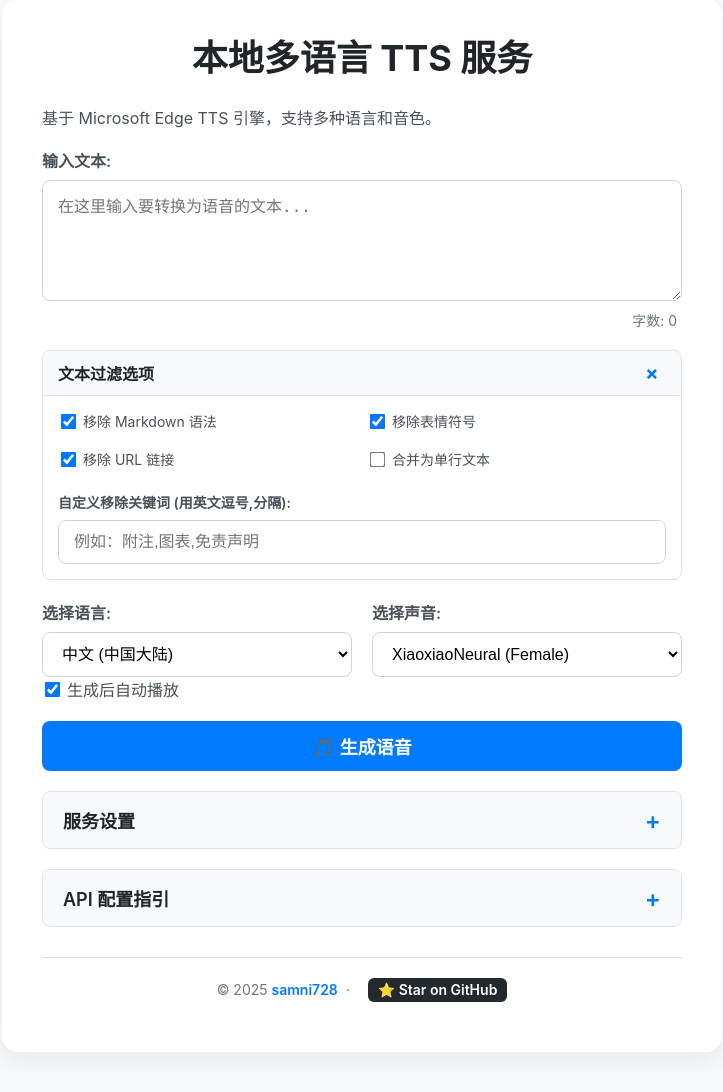
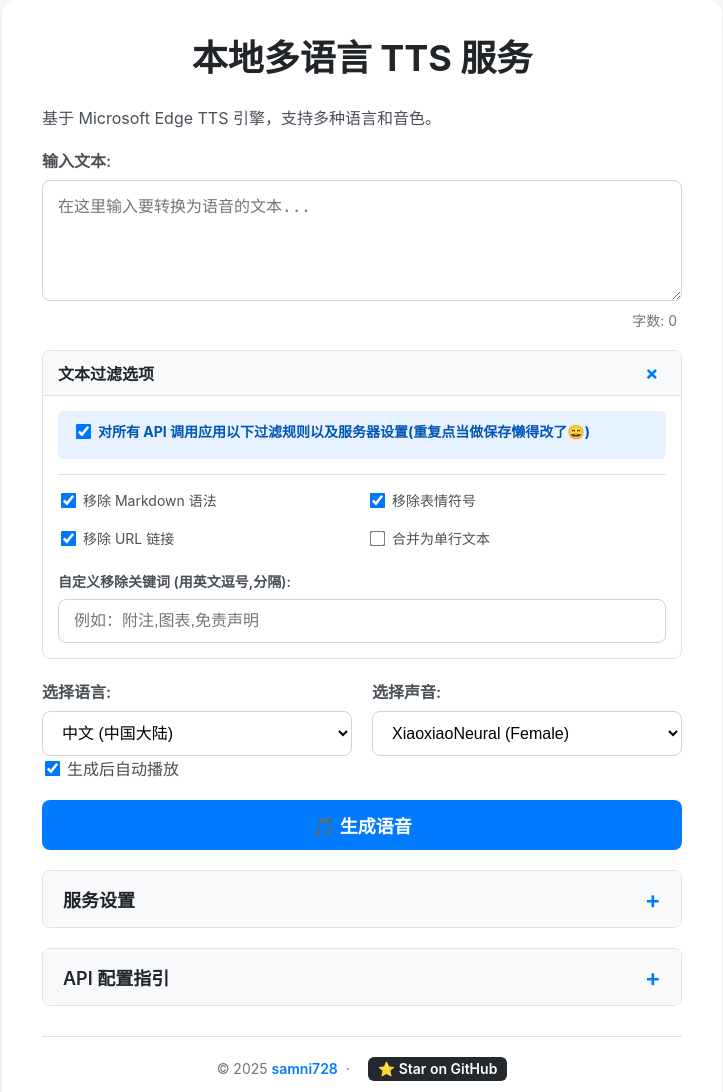
Before and after one commit to samni728/Local-TTS-Service, a Flask app: page / in a window 1280 px wide, after a click on "文本过滤选项". Shown: the part 21-1113 px from the top of the page, without its empty margins (278-1001 px from the left). Before the commit the page ends 1075 px from the top, so only its background shows below. Run offline with Flask 3, Linux system fonts and the light colour scheme.

Commit message:
feat(all): ✨ Final version with all api filter

````diff
--- a/app.py
+++ b/app.py
@@ -15,7 +15,7 @@ import edge_tts
 from flask import Flask, request, jsonify, render_template, send_file, session, redirect, url_for
 from flask_cors import CORS
 from dotenv import load_dotenv
-import emoji # <--- 新增 emoji 库
+import emoji
 
 # --- 配置和初始化 ---
 logging.basicConfig(level=logging.INFO, format='[%(asctime)s] [%(levelname)s] - %(message)s', datefmt='%Y-%m-%d %H:%M:%S')
@@ -47,6 +47,11 @@ def initialize_config():
     global config, MAX_CONCURRENT_REQUESTS
     default_config = {
         "port": 5050, "api_token": "", "max_concurrent_requests": 20,
+        "sync_api_filtering": True,
+        "default_cleaning_options": {
+            "remove_markdown": True, "remove_emoji": True,
+            "no_urls": True, "no_line_breaks": False, "custom_keywords": ""
+        },
         "openai_voice_map": { "shimmer": "zh-CN-XiaoxiaoNeural", "alloy": "en-US-AriaNeural", "fable": "zh-CN-shaanxi-XiaoniNeural", "onyx": "en-US-ChristopherNeural", "nova": "en-US-AvaNeural", "echo": "zh-CN-YunyangNeural" }
     }
     loaded_config = load_config_from_file()
@@ -115,49 +120,32 @@ def login_required(f):
         return f(*args, **kwargs)
     return decorated_function
 
-# --- 核心业务逻辑 (V20: 采纳您的正确逻辑进行最终修复) ---
+# --- 核心业务逻辑 ---
 def pre_process_text(text, options):
     logger.info(f"Applying text cleaning with options: {options}")
-
     processed_text = text
-
-    # 移除 URL
-    if options.get('no_urls'):
-        processed_text = re.sub(r'http\S+|www\S+|https\S+', '', processed_text, flags=re.MULTILINE)
-
-    # 使用 emoji 库移除表情符号
-    if options.get('remove_emoji'):
-        processed_text = emoji.replace_emoji(processed_text, replace='')
-
-    # 移除 Markdown 语法 (采纳您的正确方案)
     if options.get('remove_markdown'):
-        # 替换链接和图片为纯文本
-        processed_text = re.sub(r'\[!\[([^\]]*)\]\([^\)]+\)\]\([^\)]+\)', r'\1', processed_text) # 链接中的图片
-        processed_text = re.sub(r'!\[([^\]]*)\]\([^\)]+\)', r'\1', processed_text) # 图片，保留 alt 文本
-        processed_text = re.sub(r'\[([^\]]+)\]\([^\)]+\)', r'\1', processed_text) # 链接，保留链接文本
-
-        # 移除代码块
+        processed_text = re.sub(r'\[!\[([^\]]*)\]\([^\)]+\)\]\([^\)]+\)', r'\1', processed_text)
+        processed_text = re.sub(r'!\[([^\]]*)\]\([^\)]+\)', r'\1', processed_text)
+        processed_text = re.sub(r'\[([^\]]+)\]\([^\)]+\)', r'\1', processed_text)
         processed_text = re.sub(r'```[\s\S]*?```', '', processed_text)
         processed_text = re.sub(r'`([^`]+)`', r'\1', processed_text)
-
-        # 移除粗体、斜体
         processed_text = re.sub(r'(\*\*|__)(.*?)\1', r'\2', processed_text)
         processed_text = re.sub(r'(\*|_)(.*?)\1', r'\2', processed_text)
-
-        # 移除标题、列表、引用、分隔线等格式符号
         processed_text = re.sub(r'^\s*#+\s*', '', processed_text, flags=re.MULTILINE)
         processed_text = re.sub(r'^\s*[\*\-]\s*|\s*\d+\.\s*', '', processed_text, flags=re.MULTILINE)
         processed_text = re.sub(r'^\s*>\s?', '', processed_text, flags=re.MULTILINE)
         processed_text = re.sub(r'^\s*[-*_]{3,}\s*$', '', processed_text, flags=re.MULTILINE)
-
+    if options.get('remove_emoji'):
+        processed_text = emoji.replace_emoji(processed_text, replace='')
+    if options.get('no_urls'):
+        processed_text = re.sub(r'http\S+|www\S+|https\S+', '', processed_text, flags=re.MULTILINE)
     custom_keywords_str = options.get('custom_keywords', '')
     if custom_keywords_str:
         keywords = [re.escape(k.strip()) for k in custom_keywords_str.split(',') if k.strip()]
         if keywords:
             regex_pattern = '|'.join(keywords)
             processed_text = re.sub(regex_pattern, '', processed_text)
-
-    # 智能重组断裂行
     if not options.get('no_line_breaks'):
         lines = processed_text.split('\n')
         reunited_lines = []
@@ -171,14 +159,11 @@ def pre_process_text(text, options):
         processed_text = '\n'.join(reunited_lines)
     else:
         processed_text = processed_text.replace('\n', ' ')
-
-    # 最后，清理所有多余的空格和制表符
     return re.sub(r' +', ' ', processed_text.replace('\t', ' ')).strip()
 
 def split_text_intelligently(text, options, target_size=800, max_size=1500):
     processed_text = pre_process_text(text, options)
     sentences = re.split(r'((?<![0-9\uff10-\uff19])\.(?![0-9\uff10-\uff19])|[？！?!\n])', processed_text)
-
     rough_chunks = []
     for i in range(0, len(sentences) - 1, 2):
         chunk = sentences[i] + (sentences[i+1] if sentences[i+1] else '')
@@ -186,7 +171,6 @@ def split_text_intelligently(text, options, target_size=800, max_size=1500):
     if len(sentences) % 2 != 0 and sentences[-1].strip():
         rough_chunks.append(sentences[-1].strip())
     if not rough_chunks: return [processed_text] if processed_text.strip() else []
-
     final_chunks = []
     current_chunk = ""
     for chunk in rough_chunks:
@@ -200,7 +184,6 @@ def split_text_intelligently(text, options, target_size=800, max_size=1500):
             current_chunk = (current_chunk + " " + chunk_to_add) if current_chunk else chunk_to_add
     if current_chunk:
         final_chunks.append(current_chunk)
-
     logger.info(f"Intelligently split text into {len(final_chunks)} high-quality chunks.")
     return final_chunks
 
@@ -271,13 +254,13 @@ def update_config():
     global config, MAX_CONCURRENT_REQUESTS
     try:
         new_data = request.get_json()
-        if not all(k in new_data for k in ['port', 'api_token', 'openai_voice_map', 'max_concurrent_requests']):
+        if not all(k in new_data for k in ['port', 'api_token', 'openai_voice_map', 'max_concurrent_requests', 'sync_api_filtering', 'default_cleaning_options']):
             return jsonify({"error": "Invalid data format"}), 400
         config.update(new_data)
         MAX_CONCURRENT_REQUESTS = config.get("max_concurrent_requests", 20)
         save_config_to_file(config)
         logger.info(f"Configuration updated. Max concurrent requests set to: {MAX_CONCURRENT_REQUESTS}")
-        return jsonify({"message": "设置已保存。音色映射、API Token和并发数立即生效，端口修改需重启服务才能应用。"})
+        return jsonify({"message": "设置已保存。"})
     except Exception as e:
         logger.error(f"Error updating config: {e}", exc_info=True)
         return jsonify({"error": "更新配置时发生内部错误。"}), 500
@@ -292,7 +275,15 @@ async def generate_speech():
         try:
             data = request.get_json()
             text, voice_name = data.get("input"), data.get("voice")
-            cleaning_options = data.get("cleaning_options", {})
+
+            # 核心逻辑：决定使用哪套过滤规则
+            if config.get('sync_api_filtering', False):
+                cleaning_options = config.get('default_cleaning_options', {})
+                logger.info("API filtering sync is ON. Using default cleaning options from config.")
+            else:
+                cleaning_options = data.get("cleaning_options", {})
+                logger.info("API filtering sync is OFF. Using cleaning options from request body (if any).")
+
             if not text or not voice_name: return jsonify({"error": {"message": "Parameters 'input' and 'voice' are required"}}), 400
 
             final_voice = config['openai_voice_map'].get(voice_name, voice_name)
--- a/static/css/style.css
+++ b/static/css/style.css
@@ -394,3 +394,19 @@ button:disabled {
   background-color: #444;
   text-decoration: none !important;
 }
+/* 新增: API 同步开关样式 */
+.api-sync-toggle {
+  background-color: #e7f1ff;
+  padding: 10px 15px;
+  border-radius: 6px;
+  margin-bottom: 15px;
+}
+.api-sync-toggle .checkbox-label {
+  font-weight: bold;
+  color: #0056b3;
+}
+hr {
+  border: none;
+  border-top: 1px solid #dee2e6;
+  margin: 15px 0;
+}
--- a/static/js/main.js
+++ b/static/js/main.js
@@ -3,7 +3,7 @@ document.addEventListener("DOMContentLoaded", () => {
   let allVoices = [];
   let currentConfig = {};
   let lastGeneratedBlobUrl = null;
-  let progressInterval = null; // 用于存储进度条的 interval ID
+  let progressInterval = null;
   const OPENAI_VOICE_ALIASES = [
     "shimmer",
     "alloy",
@@ -28,7 +28,6 @@ document.addEventListener("DOMContentLoaded", () => {
   const mappingsContainer = document.getElementById(
     "openai-mappings-container"
   );
-  const saveSettingsButton = document.getElementById("save-settings-button");
   const settingsFeedback = document.getElementById("settings-feedback");
   const charCounter = document.getElementById("char-counter");
   const autoPlayCheckbox = document.getElementById("auto-play");
@@ -36,6 +35,11 @@ document.addEventListener("DOMContentLoaded", () => {
   const progressContainer = document.getElementById("progress-container");
   const progressBar = document.getElementById("progress-bar");
   const progressText = document.getElementById("progress-text");
+  const cleaningOptionsPanel = document.getElementById(
+    "cleaning-options-panel"
+  );
+  const syncApiFilteringCheckbox =
+    document.getElementById("sync-api-filtering");
 
   // 3. 功能函数
   const showMessage = (element, message, isError = false) => {
@@ -44,27 +48,22 @@ document.addEventListener("DOMContentLoaded", () => {
     element.style.display = "block";
     setTimeout(() => {
       element.style.display = "none";
-    }, 5000);
+    }, 3000);
   };
 
   const setLoading = (isLoading) => {
     speakButton.disabled = isLoading;
-    // 在加载时，我们不再显示按钮内的 spinner，而是显示外部的进度条
     const buttonText = speakButton.querySelector(".button-text");
-    if (buttonText) buttonText.style.display = "inline-flex";
-
     if (isLoading) {
       progressContainer.style.display = "flex";
       let progress = 0;
       progressBar.style.width = "0%";
       progressText.textContent = "0%";
-
-      // 启动智能心跳进度条
       if (progressInterval) clearInterval(progressInterval);
       progressInterval = setInterval(() => {
         if (progress < 95) {
           const increment = progress < 50 ? 1 : progress < 80 ? 0.5 : 0.2;
-          progress = Math.min(progress + increment, 95); // 确保不超过95%
+          progress = Math.min(progress + increment, 95);
           progressBar.style.width = `${progress}%`;
           progressText.textContent = `${Math.floor(progress)}%`;
         }
@@ -115,6 +114,17 @@ document.addEventListener("DOMContentLoaded", () => {
     portInput.value = currentConfig.port;
     apiTokenInput.value = currentConfig.api_token || "";
     concurrencyInput.value = currentConfig.max_concurrent_requests;
+    syncApiFilteringCheckbox.checked = currentConfig.sync_api_filtering;
+
+    const opts = currentConfig.default_cleaning_options || {};
+    document
+      .querySelectorAll('#cleaning-options input[type="checkbox"]')
+      .forEach((checkbox) => {
+        checkbox.checked = opts[checkbox.name] || false;
+      });
+    document.getElementById("custom-keywords").value =
+      opts.custom_keywords || "";
+
     mappingsContainer.innerHTML = "";
     OPENAI_VOICE_ALIASES.forEach((alias) => {
       const currentMapping = currentConfig.openai_voice_map[alias];
@@ -134,35 +144,43 @@ document.addEventListener("DOMContentLoaded", () => {
     updateApiExamples();
   };
 
-  const handleSaveSettings = async () => {
+  const autoSaveConfig = () => {
     const newConfig = {
       port: parseInt(portInput.value, 10),
       api_token: apiTokenInput.value.trim(),
       max_concurrent_requests: parseInt(concurrencyInput.value, 10),
+      sync_api_filtering: syncApiFilteringCheckbox.checked,
+      default_cleaning_options: {},
       openai_voice_map: {},
     };
-    OPENAI_VOICE_ALIASES.forEach(
-      (alias) =>
-        (newConfig.openai_voice_map[alias] = document.getElementById(
-          `mapping-${alias}`
-        ).value)
-    );
-    try {
-      const response = await fetch("/v1/config", {
-        method: "POST",
-        headers: { "Content-Type": "application/json" },
-        body: JSON.stringify(newConfig),
+    document
+      .querySelectorAll('#cleaning-options input[type="checkbox"]')
+      .forEach((checkbox) => {
+        newConfig.default_cleaning_options[checkbox.name] = checkbox.checked;
       });
-      const result = await response.json();
-      showMessage(
-        settingsFeedback,
-        result.message || result.error,
-        !response.ok
+    newConfig.default_cleaning_options["custom_keywords"] =
+      document.getElementById("custom-keywords").value;
+    OPENAI_VOICE_ALIASES.forEach((alias) => {
+      const select = document.getElementById(`mapping-${alias}`);
+      if (select) newConfig.openai_voice_map[alias] = select.value;
+    });
+
+    fetch("/v1/config", {
+      method: "POST",
+      headers: { "Content-Type": "application/json" },
+      body: JSON.stringify(newConfig),
+    })
+      .then((response) => {
+        if (!response.ok) throw new Error("Failed to save config");
+        return response.json();
+      })
+      .then((result) => {
+        console.log("Config auto-saved:", result.message);
+        currentConfig = newConfig;
+      })
+      .catch((error) =>
+        showMessage(settingsFeedback, "自动保存设置失败!", true)
       );
-      if (response.ok) currentConfig = newConfig;
-    } catch (error) {
-      showMessage(settingsFeedback, "保存失败: 无法连接到服务器。", true);
-    }
   };
 
   const handleSpeakClick = async () => {
@@ -207,7 +225,7 @@ document.addEventListener("DOMContentLoaded", () => {
         }),
       });
 
-      setLoading(false); // 无论成功失败，都停止进度条
+      setLoading(false);
 
       if (response.status >= 400) {
         const errorData = await response.json();
@@ -216,23 +234,20 @@ document.addEventListener("DOMContentLoaded", () => {
             `服务器返回错误 (状态码: ${response.status})`
         );
       }
-
       if (response.ok) {
         const blob = await response.blob();
         if (blob.size === 0) throw new Error("服务器返回了空的音频文件。");
         if (lastGeneratedBlobUrl) URL.revokeObjectURL(lastGeneratedBlobUrl);
-
         lastGeneratedBlobUrl = URL.createObjectURL(blob);
         audioPlayer.src = lastGeneratedBlobUrl;
         downloadLink.href = lastGeneratedBlobUrl;
-
         audioContainer.style.display = "flex";
         if (autoPlayCheckbox.checked) audioPlayer.play();
       } else {
         throw new Error("发生未知网络错误。");
       }
     } catch (error) {
-      setLoading(false); // 确保在捕获到异常时也停止进度条
+      setLoading(false);
       showMessage(errorMessage, `语音生成失败: ${error.message}`, true);
     }
   };
@@ -265,12 +280,25 @@ document.addEventListener("DOMContentLoaded", () => {
         updateVoiceList(languageSelect.value)
       );
       speakButton.addEventListener("click", handleSpeakClick);
-      saveSettingsButton.addEventListener("click", handleSaveSettings);
       generateTokenButton.addEventListener("click", () => {
         apiTokenInput.value = generateRandomToken();
+        autoSaveConfig();
         updateApiExamples();
       });
       apiTokenInput.addEventListener("input", updateApiExamples);
+
+      // 为所有配置项绑定自动保存事件
+      document
+        .querySelector(".details-content")
+        .addEventListener("change", (event) => {
+          if (
+            event.target.matches(
+              ".settings-input, #cleaning-options-panel input"
+            )
+          ) {
+            autoSaveConfig();
+          }
+        });
 
       const defaultLang = "zh-CN";
       languageSelect.value = defaultLang;
--- a/templates/index.html
+++ b/templates/index.html
@@ -26,19 +26,31 @@
 
       <details class="collapsible-section small">
         <summary>文本过滤选项</summary>
-        <div class="details-content" id="cleaning-options">
+        <div class="details-content" id="cleaning-options-panel">
+          <div class="form-group api-sync-toggle">
+            <label class="checkbox-label">
+              <input
+                type="checkbox"
+                id="sync-api-filtering"
+                name="sync_api_filtering"
+              />
+              对所有 API
+              调用应用以下过滤规则以及服务器设置(重复点当做保存懒得改了😄)
+            </label>
+          </div>
+          <hr />
+          <div id="cleaning-options">
             <div class="option-grid">
               <label class="checkbox-label"
-              ><input type="checkbox" name="remove_markdown" checked /> 移除
-              Markdown 语法</label
+                ><input type="checkbox" name="remove_markdown" /> 移除 Markdown
+                语法</label
               >
               <label class="checkbox-label"
-              ><input type="checkbox" name="remove_emoji" checked />
+                ><input type="checkbox" name="remove_emoji" />
                 移除表情符号</label
               >
               <label class="checkbox-label"
-              ><input type="checkbox" name="no_urls" checked /> 移除 URL
-              链接</label
+                ><input type="checkbox" name="no_urls" /> 移除 URL 链接</label
               >
               <label class="checkbox-label"
                 ><input type="checkbox" name="no_line_breaks" />
@@ -55,6 +67,7 @@
                 class="settings-input"
                 placeholder="例如：附注,图表,免责声明"
               />
+            </div>
           </div>
         </div>
       </details>
@@ -187,7 +200,7 @@
           <div id="openai-mappings-container">
             <div class="spinner-wrapper"><div class="spinner"></div></div>
           </div>
-          <button id="save-settings-button">保存设置</button>
+          <!-- 移除独立的保存按钮 -->
           <div
             id="settings-feedback"
             class="feedback"
````
Also changed, not shown: config.json (+15 -7 lines). Lines whose indentation alone changed are shown as unchanged.
